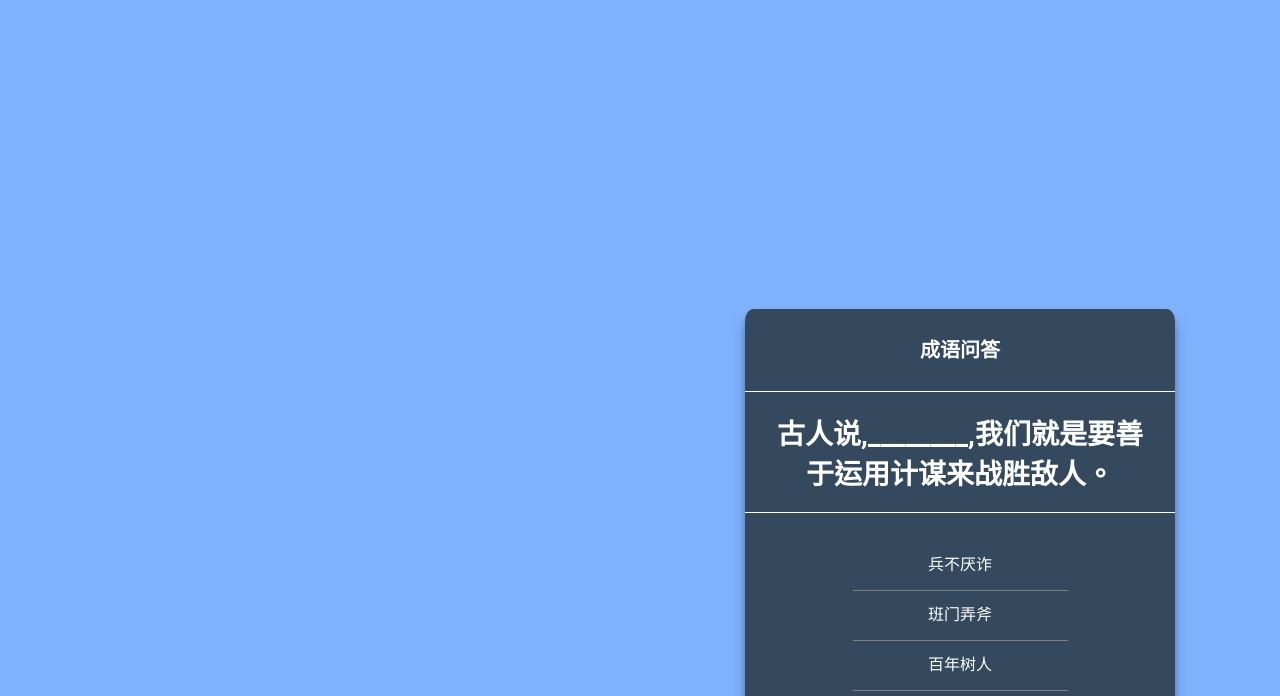
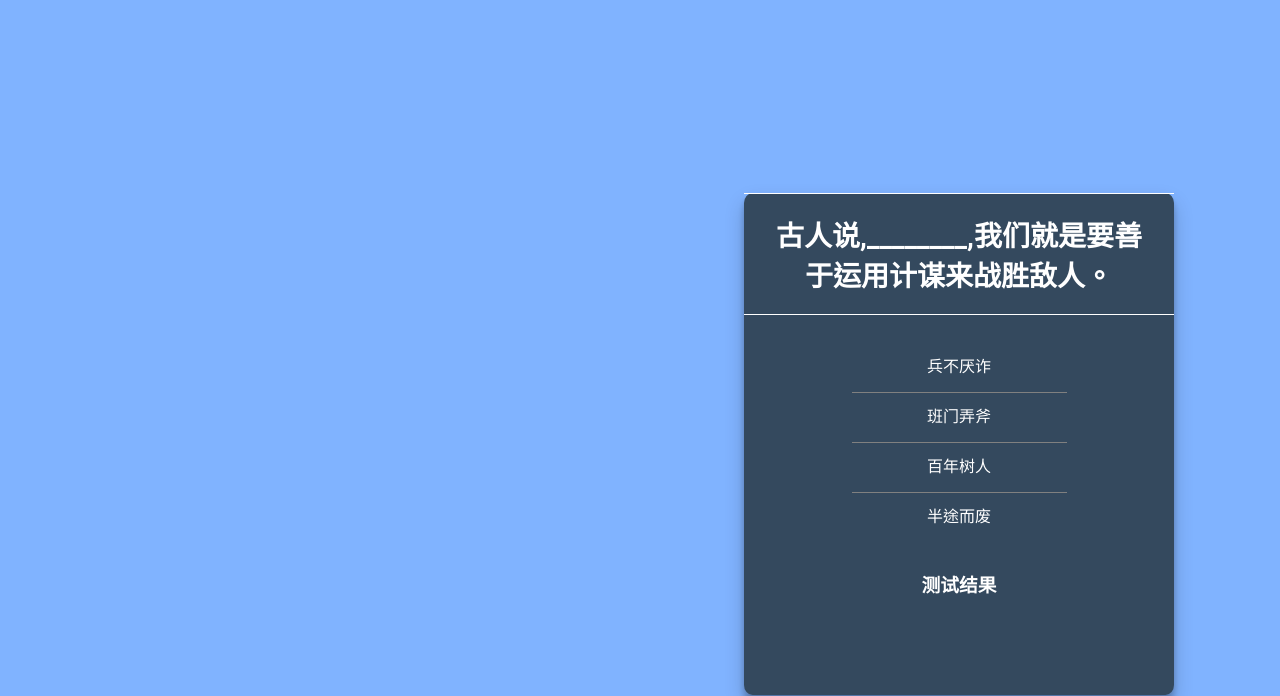
Before and after one commit to ACECLEZ/AceChinese, a plain HTML site: page questions/mcq.html in a window 1280 px wide. Shown: the part 104-800 px from the top of the page. Drawn offline with Linux system fonts and the light colour scheme.

Commit message:
Update mcq.html

```diff
--- a/questions/mcq.html
+++ b/questions/mcq.html
@@ -235,9 +235,9 @@ button {
 
 .quiz-area {
      position: fixed;
-     bottom: 0;
-     right: 0;
-     height: 50%;
+     bottom: 1px;
+     right: 1px;
+     height: auto;
   	 width: 50%;
 }
 </style>
@@ -282,7 +282,7 @@ button {
   <header>
   <div class="wrapper">
     <div id="quiz">
-      <h1>成语问答</h1>
+      <!--<h1>成语问答</h1>-->
 
       <p class="questions"></p>
 
```
